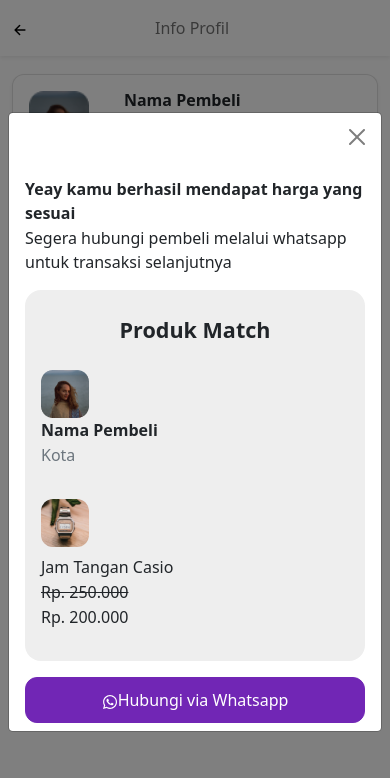
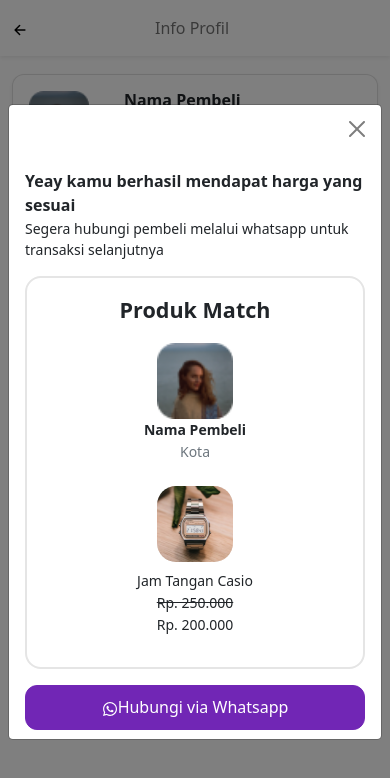
Before and after one commit to rzlzrdf/fejs2-bej2-kel7-FinalProject, a React (Create React App) app: page / in a window 390 px wide. Both pictures are taken after a click on the button "Terima". Shown: the top 778 px of the page. Built offline with nearby package versions, Linux system fonts and the light colour scheme.

Commit message:
modals terima penawran

```diff
--- a/src/Components/ModalsTerima.css
+++ b/src/Components/ModalsTerima.css
@@ -19,3 +19,30 @@
 .text__modals__send{
    margin-top: -15px;
 }
+
+@media only screen and (max-width: 575px) {
+   .text__modals__send{
+      margin-top: -15px;
+      font-size: 14px;
+      display: flex;
+      justify-content: center;
+
+   }
+   .texts__modals__send{
+      font-size: 14px;
+      display: flex;
+      justify-content: center;
+   }
+   .card__modals__terima{
+      background-color: #FFFFFF;
+      border: 2px solid;
+      border-color: #e5e5e5;
+      border-radius: 16px;
+   }
+   .img__modals__profil{
+      display: flex;
+      justify-content: center;
+      width: 25%;
+   }
+
+}
--- a/src/Components/ModalsTerima.js
+++ b/src/Components/ModalsTerima.js
@@ -23,21 +23,21 @@ const ModalsTerima = (props) => {
            <Card className='card__modals__terima' >
               <Card.Body>
                  <Row >
-                    <Col lg={12} className='d-flex justify-content-center my-2 fs-4'>
+                    <Col lg={12} className='d-flex justify-content-center fs-4'>
                        <p className='fw-bolder'>Produk Match</p>
                     </Col>
-                     <Col lg={3} md={3} sm={3}>
-                        <img alt='' src='./Img/profile.png' className='img__modals__profil'/>
+                     <Col lg={3} md={3} sm={2}>
+                        <img alt='' src='./Img/profile.png' className='mx-auto img__modals__profil'/>
                      </Col>
-                     <Col lg={9} md={9} sm={9} className=''>
-                        <p className='fw-bolder '>Nama Pembeli</p>
+                     <Col lg={9} md={9} sm={10} className=''>
+                        <p className='fw-bolder texts__modals__send'>Nama Pembeli</p>
                         <p className='text-muted text__modals__send'>Kota</p>
                      </Col>
-                     <Col lg={3} md={3} sm={3} className='mt-3'>
-                        <img alt='' src='./Img/jam.svg' className='img__modals__profil'/>
-                     </Col>
-                     <Col lg={9} md={9} sm={9} className='mt-2'>
-                        <p className=''>Jam Tangan Casio</p>
+                     <Col lg={3} md={3} sm={2} className='mt-2'>
+                        <img alt='' src='./Img/jam.svg' className='mx-auto img__modals__profil'/>
+                     </Col >
+                     <Col lg={9} md={9} sm={10} className='mt-2'>
+                        <p className='texts__modals__send'>Jam Tangan Casio</p>
                         <p className='text__modals__send'><strike>Rp. 250.000</strike></p>
                         <p className='text__modals__send'>Rp. 200.000</p>
                      </Col>
```
